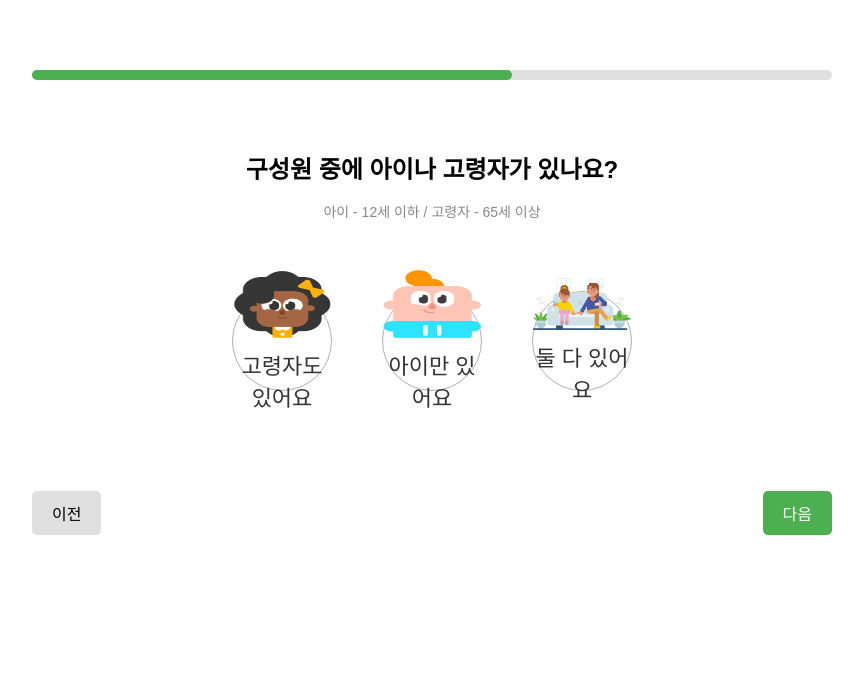
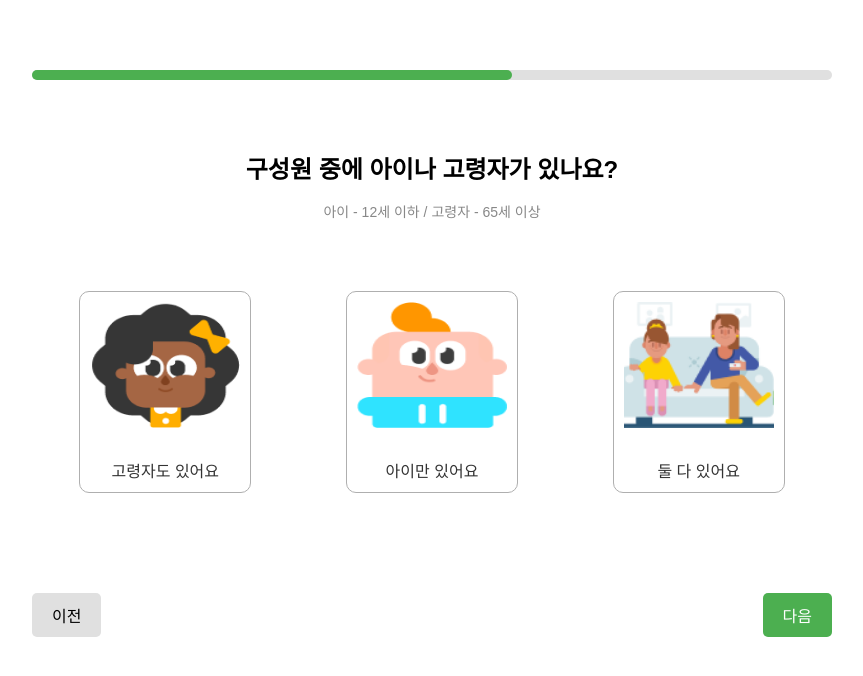
Before and after one commit to MinMinSeoSeo/override, a React (Create React App) app: page /page3 in a window 1280 px wide. Shown: the top 676 px of the page, without its empty margins (208-1071 px from the left). Built offline with nearby package versions, Linux system fonts and the light colour scheme.

Commit message:
css 중복 문제 해결

```diff
--- a/src/page4/Page4.jsx
+++ b/src/page4/Page4.jsx
@@ -70,6 +70,32 @@
 
   return (
     <div className="container">
+      <style>
+        {`
+          .options {
+            position: relative;
+            justify-content: center;
+          }
+          .option {
+            box-sizing: border-box;
+            width: 100px;
+            height: 100px;
+            margin: 0 25px;
+            padding: 0;
+            border-radius: 50%;
+            justify-content: center;
+          }
+
+          .option.selected .subtext-context{
+            color: darkgreen;
+          }
+
+          .subtext-context {
+            padding: 0;
+            font-size: 22px;
+          }
+        `}
+      </style>
       <div className="progress-bar">
         <div className="progress" style={{ width: `${(4 / 5) * 100}%` }}></div>
       </div>
@@ -84,26 +110,20 @@
         </div>
         <div
           className={`option ${selectedOptions.includes(1) ? "selected" : ""}`}
-          //onMouseEnter={() => handleSelect(1)}
           onClick={() => handleSelect(1)}
         >
-          {/*<img src="/assets/girl.png" alt="하" />*/}
           <p className="subtext-context">하</p>
         </div>
         <div
           className={`option ${selectedOptions.includes(2) ? "selected" : ""}`}
-          //onMouseEnter={() => handleSelect(2)}
           onClick={() => handleSelect(2)}
         >
-          {/*<img src="/assets/boy.png" alt="중" />*/}
           <p className="subtext-context">중</p>
         </div>
         <div
           className={`option ${selectedOptions.includes(3) ? "selected" : ""}`}
-          //onMouseEnter={() => handleSelect(3)}
           onClick={() => handleSelect(3)}
         >
-          {/*<img id="img3" src="/assets/family.png" alt="상" />*/}
           <p className="subtext-context">상</p>
         </div>
       </div>
--- a/src/page4/page4.css
+++ b/src/page4/page4.css
@@ -1,47 +1,3 @@
-.container {
-  text-align: center;
-  padding: 20px;
-  max-width: 800px;
-  margin: 0 auto;
-  font-family: Arial, sans-serif;
-}
-
-
-.progress-bar {
-  height: 10px;
-  background-color: #e0e0e0;
-  border-radius: 5px;
-  margin: 50px 0 70px;
-}
-
-.progress {
-  height: 100%;
-  background-color: #4caf50;
-  border-radius: 5px;
-}
-
-h1 {
-  font-size: 24px;
-  font-weight: bold;
-}
-
-.subtext {
-  color: #888;
-  font-size: 14px;
-  padding-bottom: 20px;
-}
-
-.subtext-context {
-  margin: 0;
-}
-
-.options {
-  position: relative;
-  display: flex;
-  justify-content: center;
-  margin-top: 50px;
-}
-
 #boundary {
   position: absolute;
   top: 50%;
@@ -74,75 +30,3 @@
 #round-boundary.visible {
   display: block;
 }
-
-.option {
-  box-sizing: border-box;
-  width: 100px;
-  height: 100px;
-  margin: 0 25px;
-  padding: 0;
-  border: 1px solid transparent;
-  border-color: #afafaf;
-  border-radius: 50%;
-  text-align: center;
-  cursor: pointer;
-  transition: background-color 0.3s, border-color 0.3s;
-  display: flex;
-  flex-direction: column;
-  justify-content: center;
-  align-items: center;
-}
-
-.option:hover {
-  background-color: #e0f7fa;
-}
-
-.option.selected {
-  border-color: #4caf50;
-  background-color: #f0f8f0;
-}
-
-.option.selected .subtext-context{
-  color: darkgreen;
-}
-
-.option img {
-  margin-bottom: 10px;
-  width: 100%;
-  height: 70%;
-}
-
-#img3 {
-  object-fit: cover;
-}
-
-.subtext-context {
-  margin: 0;
-  padding: 0;
-  font-size: 22px;
-  color: #333;
-}
-
-.navigation {
-  display: flex;
-  justify-content: space-between;
-  margin-top: 100px;
-}
-
-.prev-button,
-.next-button {
-  padding: 10px 20px;
-  border: none;
-  border-radius: 5px;
-  cursor: pointer;
-  font-size: 16px;
-}
-
-.prev-button {
-  background-color: #e0e0e0;
-}
-
-.next-button {
-  background-color: #4caf50;
-  color: #fff;
-}
```
